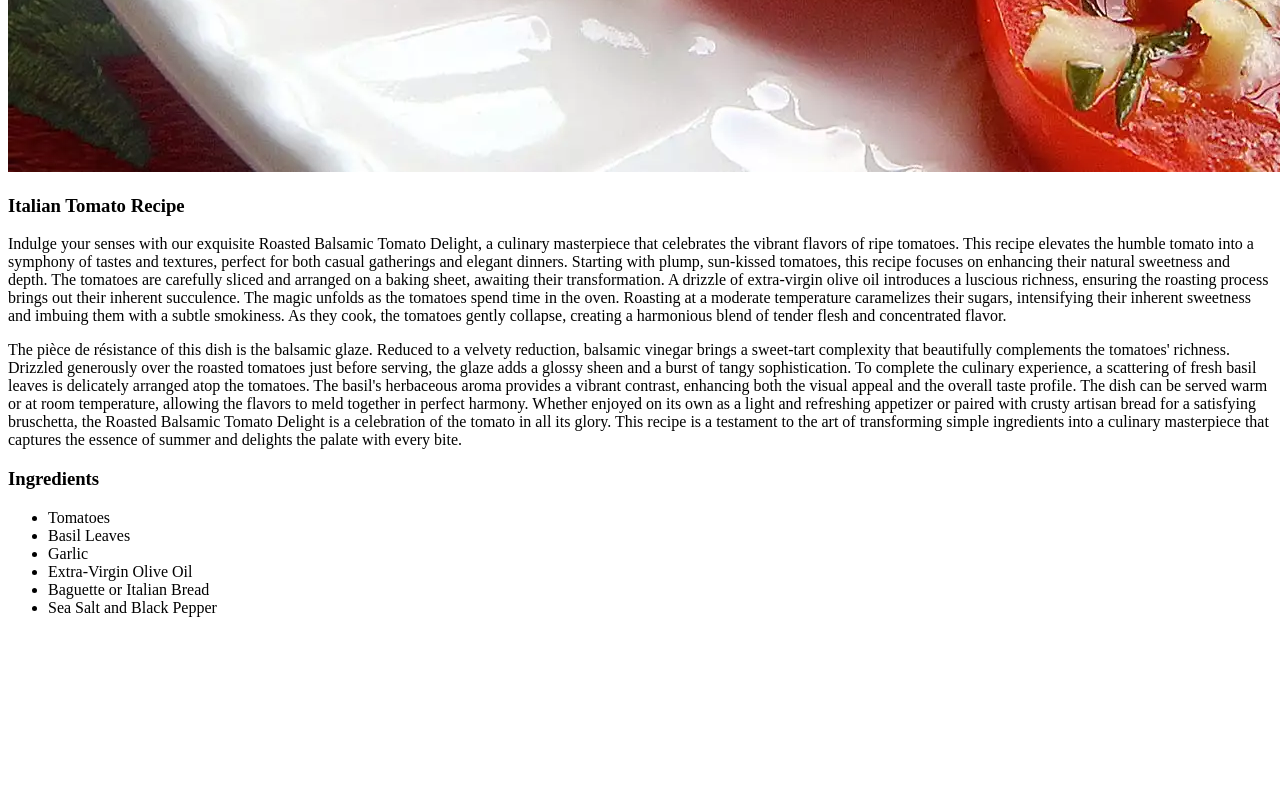
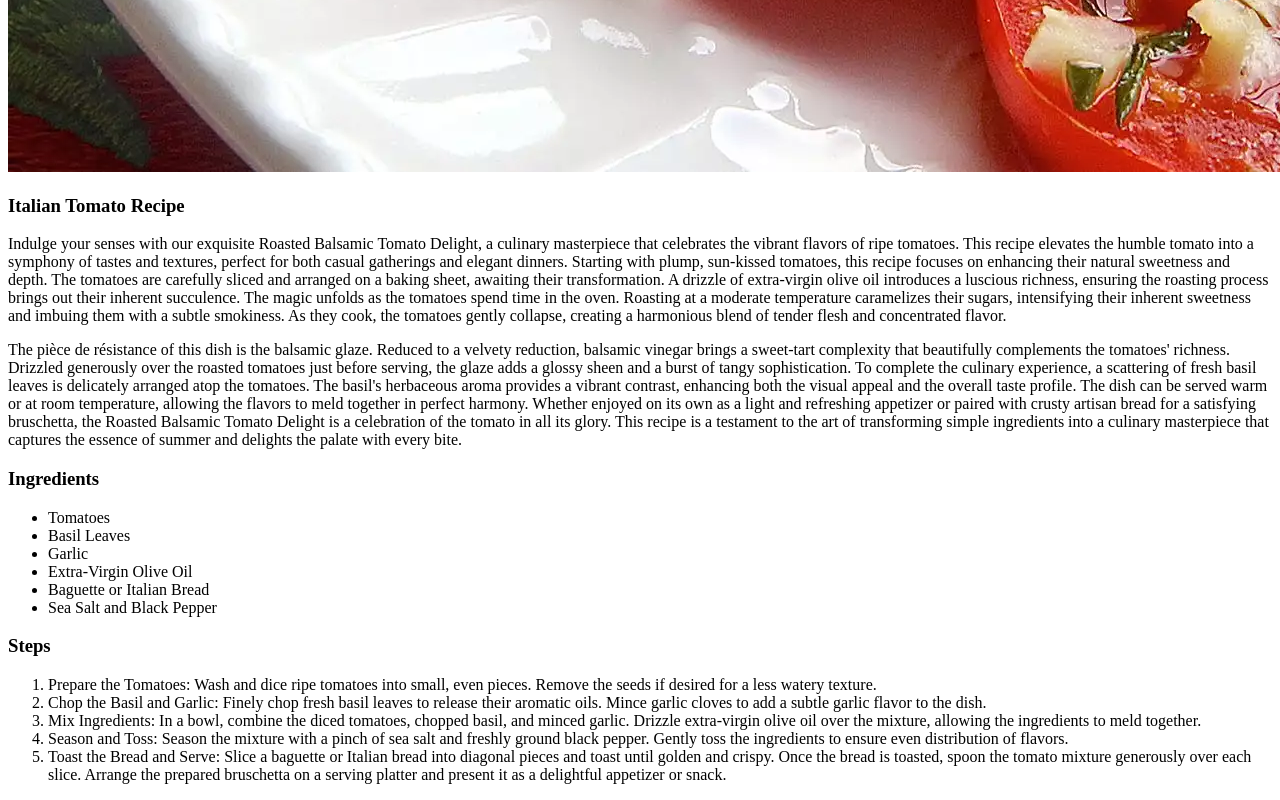
Before and after one commit to LothBen/odin-recipes, a plain HTML site: page recipes/tomato.html in a window 1280 px wide. Shown: the part 541-1341 px from the top of the page. Before the commit the page ends 1174 px from the top, so only its background shows below. Drawn offline with Linux system fonts and the light colour scheme.

Commit message:
Add a steps heading followed by an ordered list of the steps

```diff
--- a/recipes/tomato.html
+++ b/recipes/tomato.html
@@ -29,7 +29,14 @@
         <li>Baguette or Italian Bread</li>
         <li>Sea Salt and Black Pepper</li>
     </ul>
-
+    <h3>Steps</h3>
+    <ol>
+        <li>Prepare the Tomatoes: Wash and dice ripe tomatoes into small, even pieces. Remove the seeds if desired for a less watery texture.</li>
+        <li>Chop the Basil and Garlic: Finely chop fresh basil leaves to release their aromatic oils. Mince garlic cloves to add a subtle garlic flavor to the dish.</li>
+        <li>Mix Ingredients: In a bowl, combine the diced tomatoes, chopped basil, and minced garlic. Drizzle extra-virgin olive oil over the mixture, allowing the ingredients to meld together.</li>
+        <li>Season and Toss: Season the mixture with a pinch of sea salt and freshly ground black pepper. Gently toss the ingredients to ensure even distribution of flavors.</li>
+        <li>Toast the Bread and Serve: Slice a baguette or Italian bread into diagonal pieces and toast until golden and crispy. Once the bread is toasted, spoon the tomato mixture generously over each slice. Arrange the prepared bruschetta on a serving platter and present it as a delightful appetizer or snack.</li>
+    </ol>
 
 
 </body>
```
